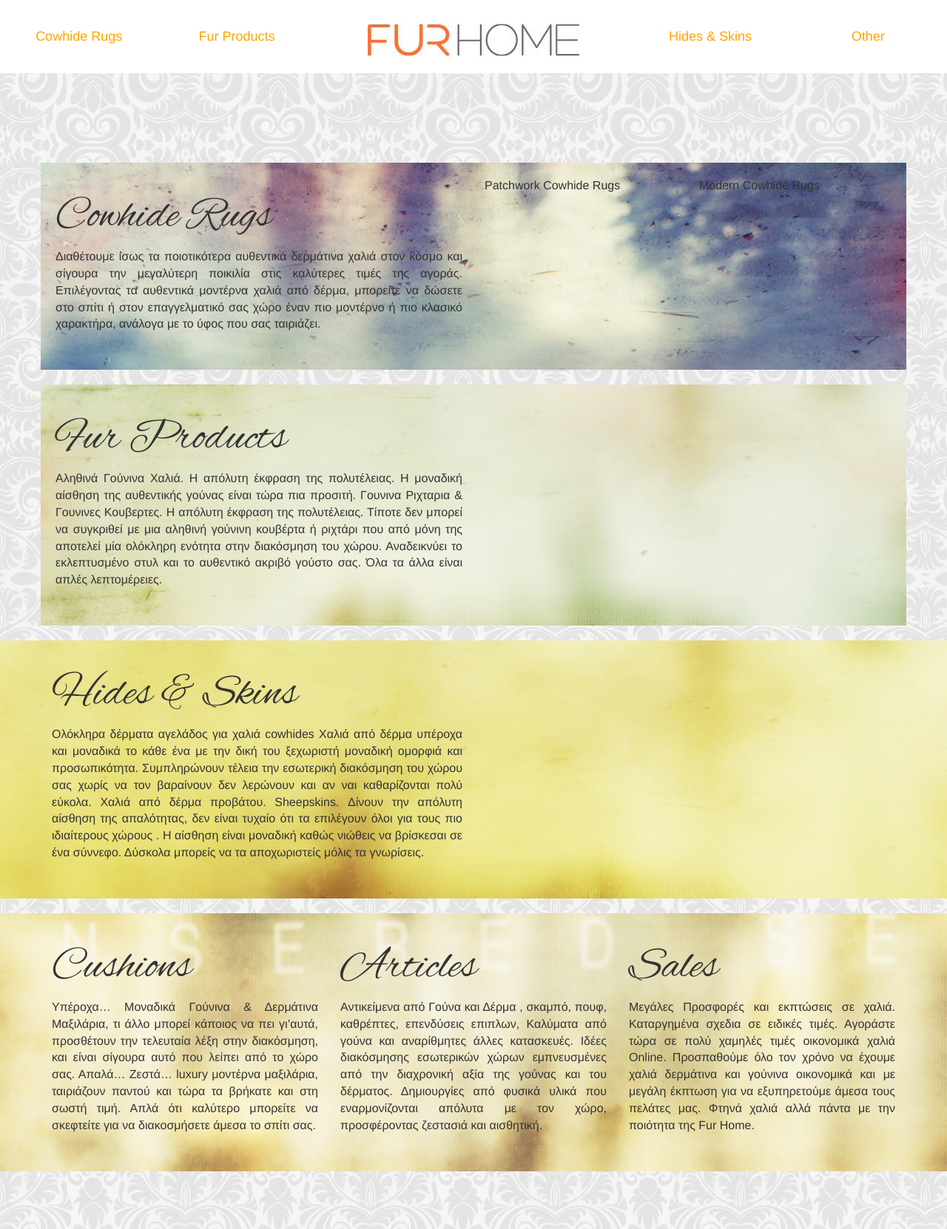
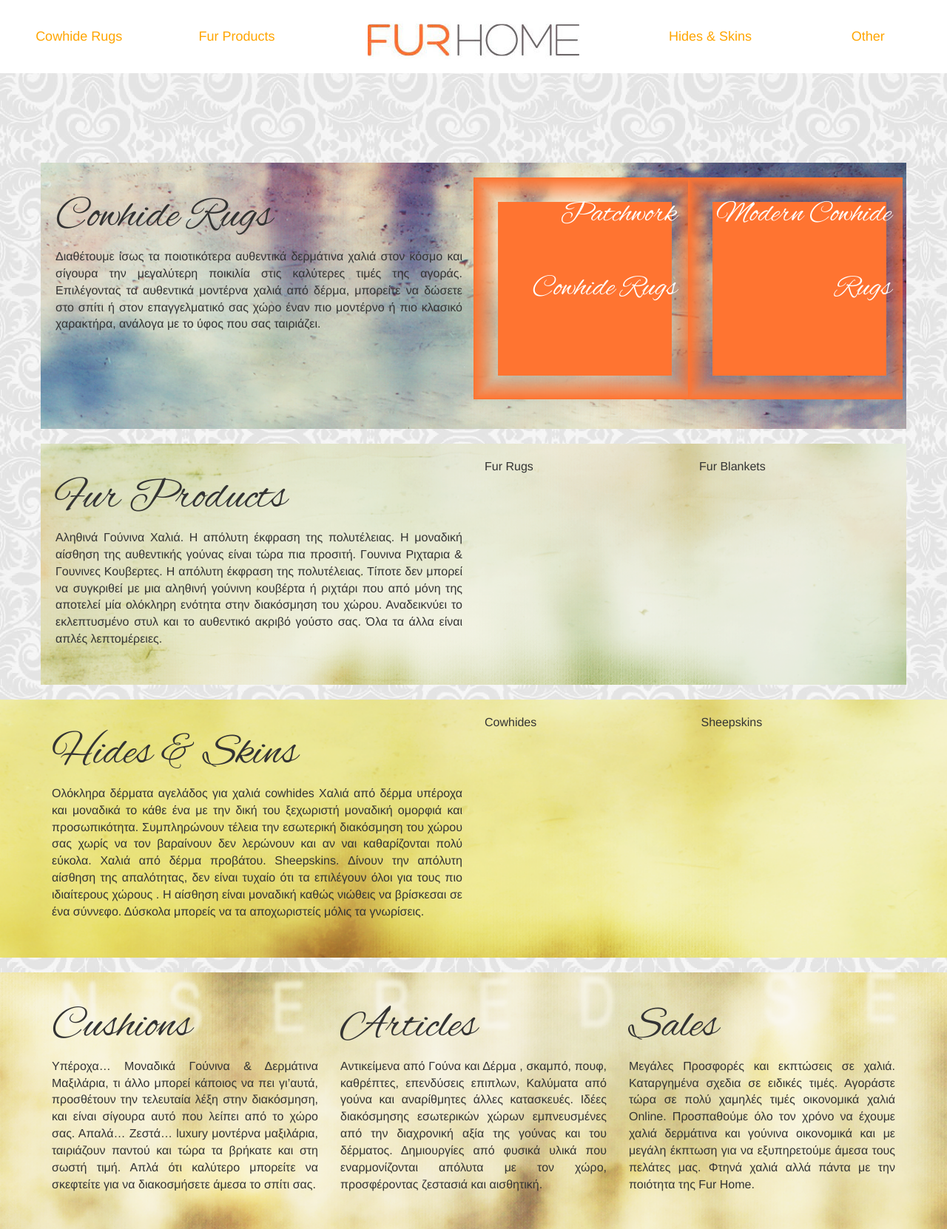
Before and after one commit to alkalline/furhomegr-newhome, a PHP site: page / in a window 1280 px wide. Shown: the top 1662 px of the page at 74% size. Run offline with PHP 8.4, Linux system fonts and the light colour scheme.

Commit message:
button gfx
awful terrible work

```diff
--- a/css/furhome.css
+++ b/css/furhome.css
@@ -73,7 +73,19 @@ p {
   font-size: 16px;
   text-align: justify;
 }
-
+.linkz {
+  background-image: url('../images/linktile.png');
+  background-size: cover;
+  min-height: 300px;
+}
+.linkz p{
+  font-family: 'Alex Brush', fantasy;
+  font-size: 40px;
+  color: #fff;
+  text-align: right;
+  vertical-align: middle;
+  line-height: 100px;
+}
 /* All parent elements of .bg-holder must be 100% height for vertical stretch to work */
 /*html,
 body {
--- a/index.html
+++ b/index.html
@@ -48,8 +48,8 @@
                 <h2>Cowhide Rugs</h2>
                 <p>Διαθέτουμε ίσως τα ποιοτικότερα αυθεντικά δερμάτινα χαλιά στον κόσμο και σίγουρα την μεγαλύτερη ποικιλία στις καλύτερες τιμές της αγοράς. Επιλέγοντας τα αυθεντικά μοντέρνα χαλιά από δέρμα, μπορείτε να δώσετε στο σπίτι ή στον επαγγελματικό σας χώρο έναν πιο μοντέρνο ή πιο κλασικό χαρακτήρα, ανάλογα με το ύφος που σας ταιριάζει.</p>
               </div>
-              <div class="col-md-3 col-sm-6"><p>Patchwork Cowhide Rugs</div>
-              <div class="col-md-3 col-sm-6"><p>Modern Cowhide Rugs</div>
+              <div class="col-md-3 col-sm-6 linkz"><p>Patchwork Cowhide Rugs</div>
+              <div class="col-md-3 col-sm-6 linkz"><p>Modern Cowhide Rugs</div>
             </div>
           <!--</div>-->
         </div>
@@ -61,8 +61,8 @@
                 <h2>Fur Products</h2>
                 <p>Αληθινά Γούνινα Χαλιά. Η απόλυτη έκφραση της πολυτέλειας. Η μοναδική αίσθηση της αυθεντικής γούνας είναι τώρα πια προσιτή. Γουνινα Ριχταρια & Γουνινες Κουβερτες. Η απόλυτη έκφραση της πολυτέλειας. Τίποτε δεν μπορεί να συγκριθεί με μια αληθινή γούνινη κουβέρτα ή ριχτάρι που από μόνη της αποτελεί μία ολόκληρη ενότητα στην διακόσμηση του χώρου. Αναδεικνύει το εκλεπτυσμένο στυλ και το αυθεντικό ακριβό γούστο σας. Όλα τα άλλα είναι απλές λεπτομέρειες.</p>
               </div>
-              <div class="col-md-3"><p></div>
-              <div class="col-md-3"><p></div>
+              <div class="col-md-3"><p>Fur Rugs</div>
+              <div class="col-md-3"><p>Fur Blankets</div>
             </div>
           <!--</div>-->
         </div>
@@ -74,8 +74,8 @@
               <h2>Hides & Skins</h2>
               <p>Ολόκληρα δέρματα αγελάδος για χαλιά cowhides Χαλιά από δέρμα υπέροχα και μοναδικά το κάθε ένα με την δική του ξεχωριστή μοναδική ομορφιά και προσωπικότητα. Συμπληρώνουν τέλεια την εσωτερική διακόσμηση του χώρου σας χωρίς να τον βαραίνουν δεν λερώνουν και αν ναι καθαρίζονται πολύ εύκολα. Χαλιά από δέρμα προβάτου. Sheepskins. Δίνουν την απόλυτη αίσθηση της απαλότητας, δεν είναι τυχαίο ότι τα επιλέγουν όλοι για τους πιο ιδιαίτερους χώρους . Η αίσθηση είναι μοναδική καθώς νιώθεις να βρίσκεσαι σε ένα σύννεφο. Δύσκολα μπορείς να τα αποχωριστείς μόλις τα γνωρίσεις.</p>
             </div>
-            <div class="col-md-3"><p></div>
-            <div class="col-md-3"><p></div>
+            <div class="col-md-3"><p>Cowhides</div>
+            <div class="col-md-3"><p>Sheepskins</div>
           </div>
         </div>
       </div>
```
Also changed, not shown: images/linktile.png (added), 2 other files.
